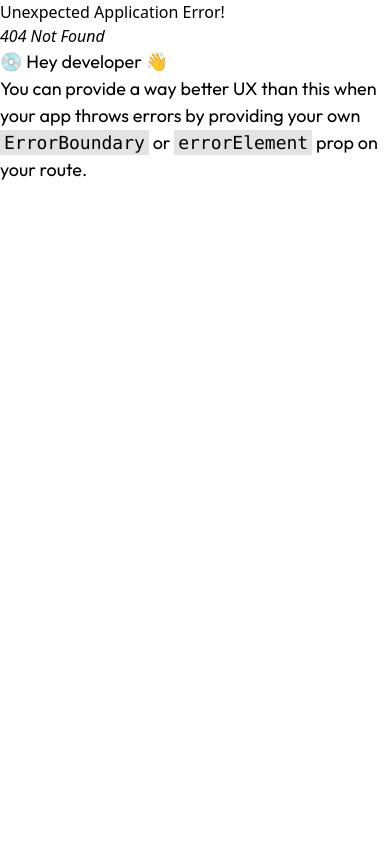
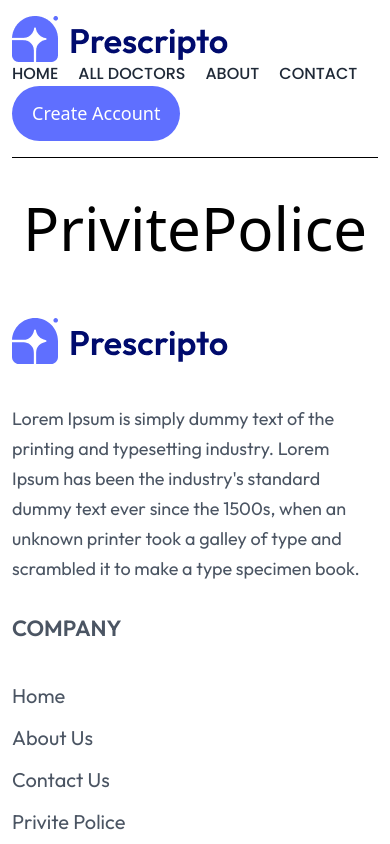
Before and after one commit to asaduzzaman-rahim/Hospital-Management-, a React (Vite) app: page /PrivitePolice in a window 390 px wide. Before the commit this address had no page. Shown: the top 844 px of the page. Built offline with nearby package versions, Linux system fonts and the light colour scheme.

Commit message:
Home Page Responsive Complete

```diff
--- a/package.json
+++ b/package.json
@@ -1,5 +1,5 @@
 {
-  "name": "project",
+  "name": "Hospital Management project",
   "private": true,
   "version": "0.0.0",
   "type": "module",
--- a/src/App.jsx
+++ b/src/App.jsx
@@ -7,6 +7,8 @@ import SignIn from "./Page/SignIn"
 import SignUp from "./Page/SignUp"
 import AllDoctors from "./Page/AllDoctors"
 import Contact from "./Page/Contact"
+import PrivitePolice from "./Page/PrivitePolice"
+import Error404 from "./Page/Error404"
 
 // *! React DOM Router
 
@@ -22,15 +24,17 @@ const AllPage = createBrowserRouter([
     {path:"contact", Component: Contact},
     {path:"signin", Component: SignIn},
     {path:"signup", Component: SignUp},
+    {path:"PrivitePolice", Component: PrivitePolice},
+    {path: "*", Component: Error404}
   ]
 }
 ])
 
 const App = () => {
   return (
-    <div>
+    <>
       <RouterProvider router={AllPage}/>
-    </div>
+    </>
   )
 }
 
--- a/src/Components/Benar.jsx
+++ b/src/Components/Benar.jsx
@@ -13,9 +13,9 @@ const Benar = () => {
      <Container>
         <div className='bg-primary rounded-xl  px-10 lg:pl-[70px]'>
             <Flex className="items-end flex-wrap-reverse">
-                <div className='py-[60px]  lg:pt-[100px] lg:pb-[158px] '>
-                    <h1 className='text-[40px] md:text-[40px] lg:text-[63px] font-semibold font-Outfit leading-15 lg:leading-[80px] text-white'>Book Appointment <br /> With Trusted Doctors</h1>
-                    <div className='flex items-center gap-3.5 pt-[10px] pb-[30px]'>
+                <div className='py-[60px]  lg:pt-[100px] lg:pb-[120px] '>
+                    <h1 className='text-[45px] md:text-[40px] lg:text-[63px] font-semibold font-Outfit leading-15 lg:leading-[80px] text-white'>Book Appointment <br /> With Trusted Doctors</h1>
+                    <div className='flex flex-wrap items-center gap-3.5 pt-[10px] pb-[30px]'>
                         <img className='max-w-[130px] max-h-[56px]' src={GroupPhoto} alt="Group Photo" />
                         <p className=' text-[14px] md:text-[18px] font-Outfit leading-[27px] text-white'>Simply browse through our extensive list of trusted doctors, schedule your appointment hassle-free.</p>
                     </div>
--- a/src/Components/FooterSection.jsx
+++ b/src/Components/FooterSection.jsx
@@ -2,6 +2,8 @@ import React from 'react'
 import Section from "./Section"
 import Container from "./Container"
 import Flex from "./Flex"
+
+import { Link } from 'react-router-dom'
 
 import FooterLogo from "../assets/Footer Logo.svg"
 
@@ -16,15 +18,15 @@ const FooterSection = () => {
                             <figure>
                                 <img src={FooterLogo} alt="" />
                             </figure>
-                            <p className='text-[18px] leading-[30px] text-paraColor '>Lorem Ipsum is simply dummy text of the printing and typesetting industry. Lorem Ipsum has been the industry's standard dummy text ever since the 1500s, when an unknown printer took a galley of type and scrambled it to make a type specimen book.</p>
+                            <p className='text-[18px] leading-[30px] text-paraColor '>Lorem Ipsum is simply dummy text of the printing and typesetting industry. Lorem Ipsum has been the industry's standard dummy text ever since the 1500s, when an unknown printer took a galley of type and scrambled it to make a type specimen book.</p>
                         </div>
                         <div>
                             <h5 className="text-[22px] leading-7 font-Outfit font-semibold text-paraColor uppercase">Company</h5>
                             <ul className='pt-[40px] text-xl leading-7 font-Outfit text-paraColor space-y-3.5'>
-                                <li>Home</li>
-                                <li>About Us</li>
-                                <li>Contact Us</li>
-                                <li>Privite Police</li>
+                                <li><Link to={"/"}>Home</Link></li>
+                                <li><Link to={"about"}>About Us</Link></li>
+                                <li><Link to={"contact"}>Contact Us</Link></li>
+                                <li><Link to={"PrivitePolice"}>Privite Police</Link></li>
                             </ul>
                         </div>
                         <div>
--- a/src/Components/SliderSection.jsx
+++ b/src/Components/SliderSection.jsx
@@ -11,14 +11,14 @@ const SliderSection = () => {
     <>
      <Section>
         <Container>
-            <div className='bg-primary rounded-[50px]'>
-                <Flex className=" items-center px-[100px]">
-                    <div className='py-[90px]'>
-                        <h2 className="font-bold text-white font-Outfit text-[52px] leading-[90px] pb-[36px]">
+            <div className='bg-primary rounded-[10px]'>
+                <Flex className=" flex-nowrap justify-between items-end px-7 lg:px-[100px]">
+                    <div className='py-[20px] lg:py-[90px] max-w-[270px] lg:!max-w-[790px]'>
+                        <h2 className="font-bold text-white font-Outfit text-xl lg:text-[52px] lg:leading-[90px] pb-4 lg:pb-[36px]">
                             Book Appointment With 100+ Trusted Doctors</h2>
                         <Button className="bg-white text-btnColor">Create Account</Button>
                     </div>
-                    <div>
+                    <div className='lg:w-[50%] max-w-[30%]'>
                         <img src={SliderPhoto} alt="Slider Photo" />
                     </div>
                 </Flex>
--- a/src/Components/SpecialitySection.jsx
+++ b/src/Components/SpecialitySection.jsx
@@ -21,7 +21,7 @@ const SpecialitySection = () => {
             DetailsLine="Simply browse through our extensive list of trusted doctors, schedule your appointment hassle-free." />
 
             <div className='pt-[64px]'>
-                <Flex className=" gap-9 !justify-center !text-center text-paraColor">
+                <Flex className=" gap-9 !justify-center mx-auto !text-center text-paraColor">
                     <div>
                         <img src={Physician} alt="Photo" />
                         <p>General Physician</p>
--- /dev/null
+++ b/src/Page/Error404.jsx
@@ -0,0 +1,11 @@
+import React from 'react'
+
+const Error404 = () => {
+  return (
+    <div>
+      <h2 className='text-6xl text-center pt-10'>404</h2>
+    </div>
+  )
+}
+
+export default Error404
--- /dev/null
+++ b/src/Page/PrivitePolice.jsx
@@ -0,0 +1,11 @@
+import React from 'react'
+
+const PrivitePolice = () => {
+  return (
+    <div>
+      <h2 className='text-6xl text-center pt-10 ' >PrivitePolice</h2>
+    </div>
+  )
+}
+
+export default PrivitePolice
```
Also changed, not shown: src/assets/SliderImage.png, 1 other file (tests, documents, lock files or other folders).
